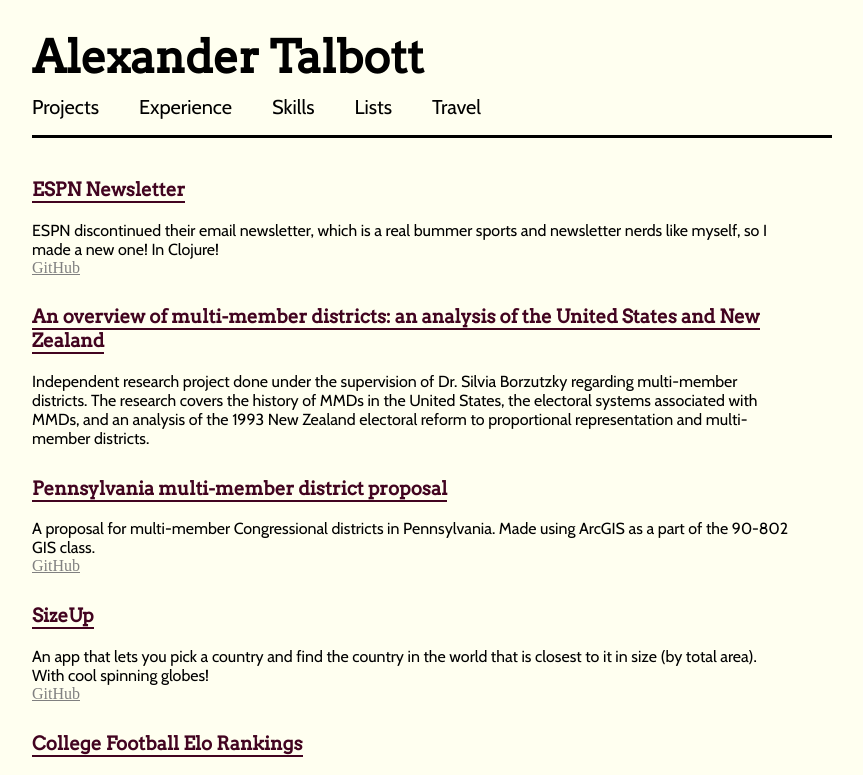
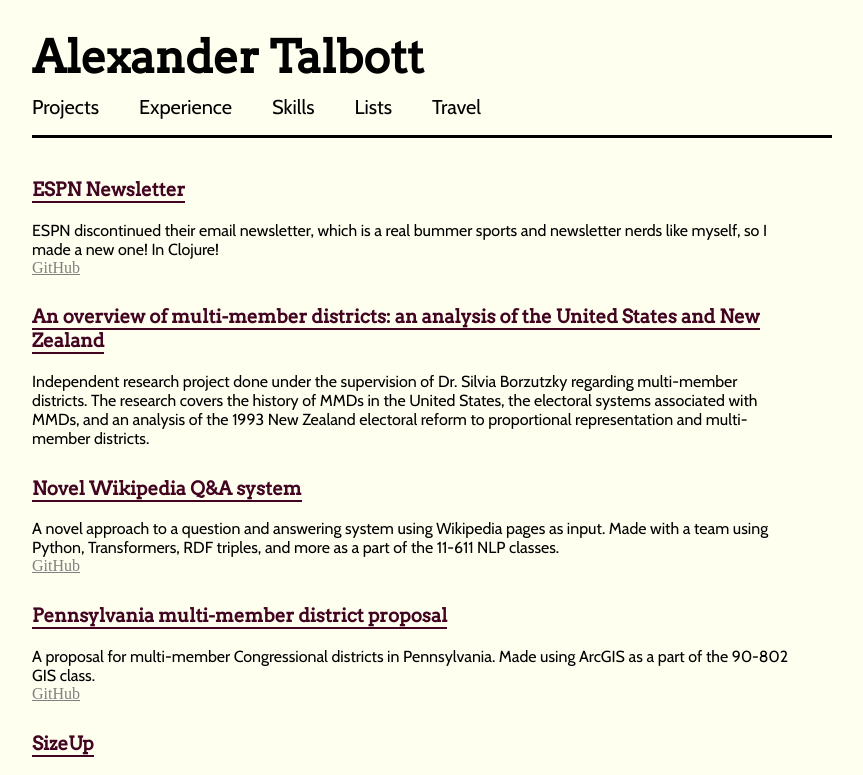
Before and after one commit to amtalb/amtalb.github.io, a Next.js app: page /projects in a window 1280 px wide. Shown: the top 775 px of the page, without its empty margins (208-1071 px from the left). Built offline with nearby package versions, Linux system fonts and the light colour scheme.

Commit message:
added NLP final project

```diff
--- a/pages/projects.js
+++ b/pages/projects.js
@@ -25,6 +25,15 @@ const Projects = () => (
             link="/paper"
             title="An overview of multi-member districts: an analysis of the United States and New Zealand"
             description="Independent research project done under the supervision of Dr. Silvia Borzutzky regarding multi-member districts. The research covers the history of MMDs in the United States, the electoral systems associated with MMDs, and an analysis of the 1993 New Zealand electoral reform to proportional representation and multi-member districts.">
+          </Project>
+        </li>
+        <li>
+          <Project
+            alt="Natural Language Processing Final Project"
+            link="https://github.com/amtalb/11-611_NLP_Project/"
+            title="Novel Wikipedia Q&A system"
+            description="A novel approach to a question and answering system using Wikipedia pages as input. Made with a team using Python, Transformers, RDF triples, and more as a part of the 11-611 NLP classes."
+            git="https://github.com/amtalb/11-611_NLP_Project/">
           </Project>
         </li>
         <li>
```
